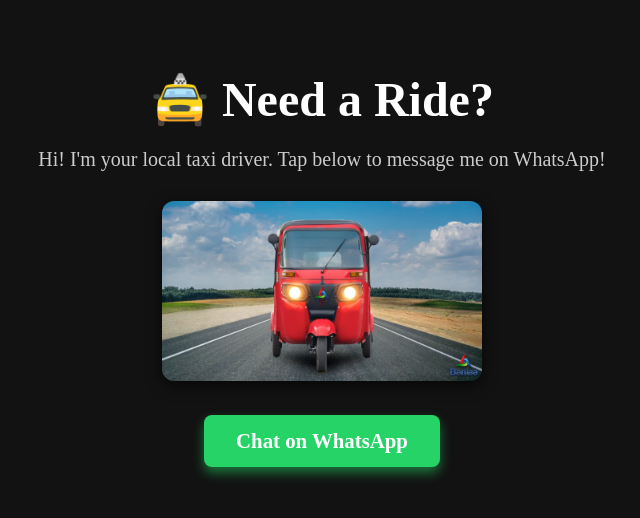
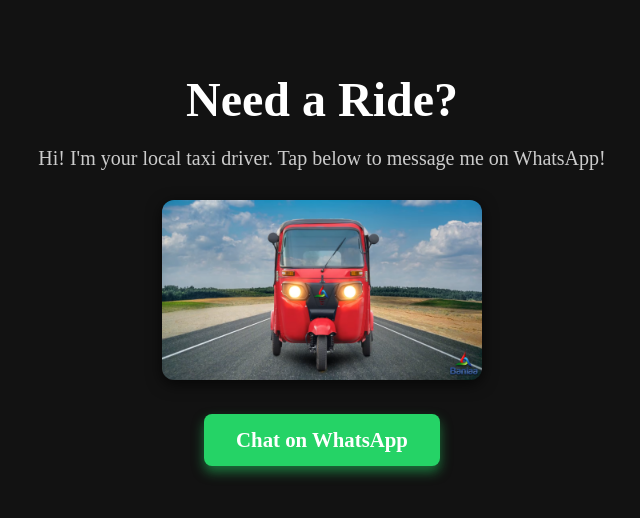
Before and after one commit to Tomfartsglow/taxi-site, a plain HTML site: page index.html in a window 1280 px wide. Shown: the whole page, without its empty margins (318-958 px from the left). Drawn offline with Linux system fonts and the light colour scheme.

Commit message:
Update index.html

```diff
--- a/index.html
+++ b/index.html
@@ -48,7 +48,7 @@
   </style>
 </head>
 <body>
-  <h1>🚖 Need a Ride?</h1>
+  <h1> Need a Ride?</h1>
   <p>Hi! I'm your local taxi driver. Tap below to message me on WhatsApp!</p>
   <img src="taxi.jpeg" alt="My Taxi" />
   <br />
```
